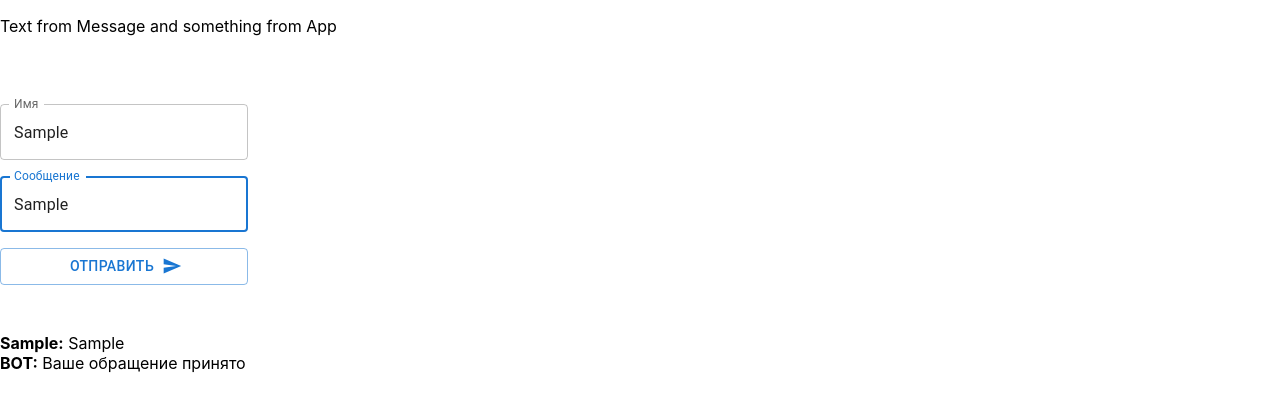
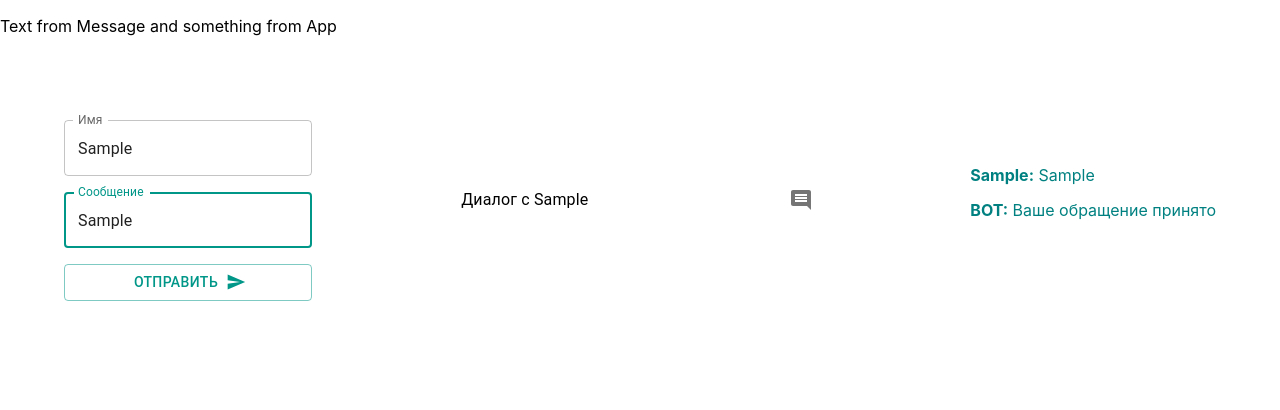
Before and after one commit to Otter-git/React-git, a React (Create React App) app in the folder first-app/: page / in a window 1280 px wide. Both pictures are taken after typing "Sample", "Sample" into the empty fields and a click on the button "ОТПРАВИТЬ". Shown: the top 410 px of the page. Built offline with nearby package versions, Linux system fonts and the light colour scheme.

Commit message:
homework points 4 - 5

```diff
--- a/first-app/src/App.css
+++ b/first-app/src/App.css
@@ -47,3 +47,11 @@ form {
 .btn {
   margin-top: 20px;
 }
+
+.mesList {
+  color: teal;
+}
+
+.mesItem {
+  padding-bottom: 15px;
+}
--- a/first-app/src/App.js
+++ b/first-app/src/App.js
@@ -3,14 +3,31 @@ import TextField from "@mui/material/TextField";
 import Button from "@mui/material/Button";
 import Box from "@mui/material/Box";
 import SendIcon from "@mui/icons-material/Send";
+import Container from "@mui/material/Container";
+import List from '@mui/material/List';
+import ListItem from '@mui/material/ListItem';
+import ListItemText from '@mui/material/ListItemText';
+import CommentIcon from '@mui/icons-material/Comment';
+import IconButton from '@mui/material/IconButton';
+import { ThemeProvider, createTheme } from "@mui/material/styles";
+import { teal } from '@mui/material/colors';
+import { deepOrange } from '@mui/material/colors';
 import Message from './Message';
 import './App.css';
+
+const theme = createTheme({
+  palette: {
+    primary: teal,
+    secondary: deepOrange,
+  }
+})
 
 function App() {
   const newText = 'and something from App';
 
+  const [count, setCount] = useState(0);
   const [messageList, setMessageList] = useState([]);
-  const [count, setCount] = useState(0);
+  const [chatList, setChatList] = useState([]);
 
   const updateCount = () => {
     setCount(count + 1);
@@ -20,6 +37,7 @@ function App() {
     event.preventDefault();
     if (event.target.author.value != 'BOT') {
       setMessageList([...messageList, {"id": count, "author": event.target.author.value, "text": event.target.text.value}]);
+      setChatList([...chatList, {"id": count, "name": event.target.author.value}]);
       updateCount();
       event.target.text.focus();
     } else {
@@ -37,23 +55,37 @@ function App() {
     }, [messageList]);
 
   return (
-    <>
+    <ThemeProvider theme={theme}>
         <Message addition={newText} />
+        <Container sx={{ display: 'flex', justifyContent: 'space-between', alignItems: 'center'}}>
           <Box component="form" noValidate onSubmit={updateMessageList} mt={6}>
             <TextField label="Имя" name="author" sx={{ mb: 2 }}/>
             <TextField label="Сообщение" name="text" autoFocus={true} sx={{ mb: 2 }}/>
             <Button variant="outlined" type="submit" endIcon={<SendIcon />} sx={{ mb: 6 }}>Отправить</Button>
           </Box>
-        <div>
+          <List sx={{ width: '100%', maxWidth: 360, bgcolor: 'background.paper' }}>
+            {chatList.map((item) => (
+            <ListItem
+              key={item.id}
+              disableGutters
+              secondaryAction={<IconButton aria-label="comment"><CommentIcon />
+              </IconButton>
+              }>
+              <ListItemText primary={`Диалог с ${item.name}`}/>
+            </ListItem>
+            ))}
+          </List>
+          <div className="mesList">
             {messageList.map((item) => {
               return(
-              <div key={item.id}>
+                <div className="mesItem" key={item.id}>
                   <strong>{item.author}:</strong> {item.text}
                 </div>
               )
             })}
           </div>
-    </>
+        </Container>
+    </ThemeProvider>
   );
 }
 
```
Lines whose indentation alone changed are shown as unchanged.
